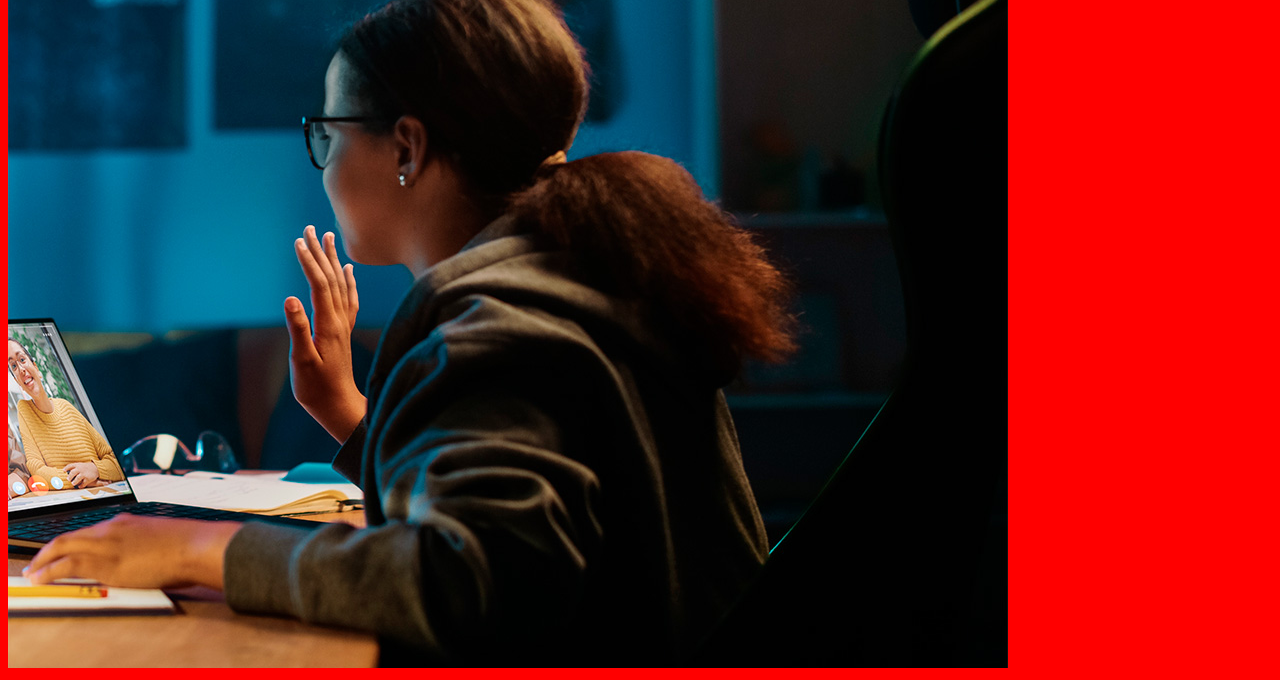
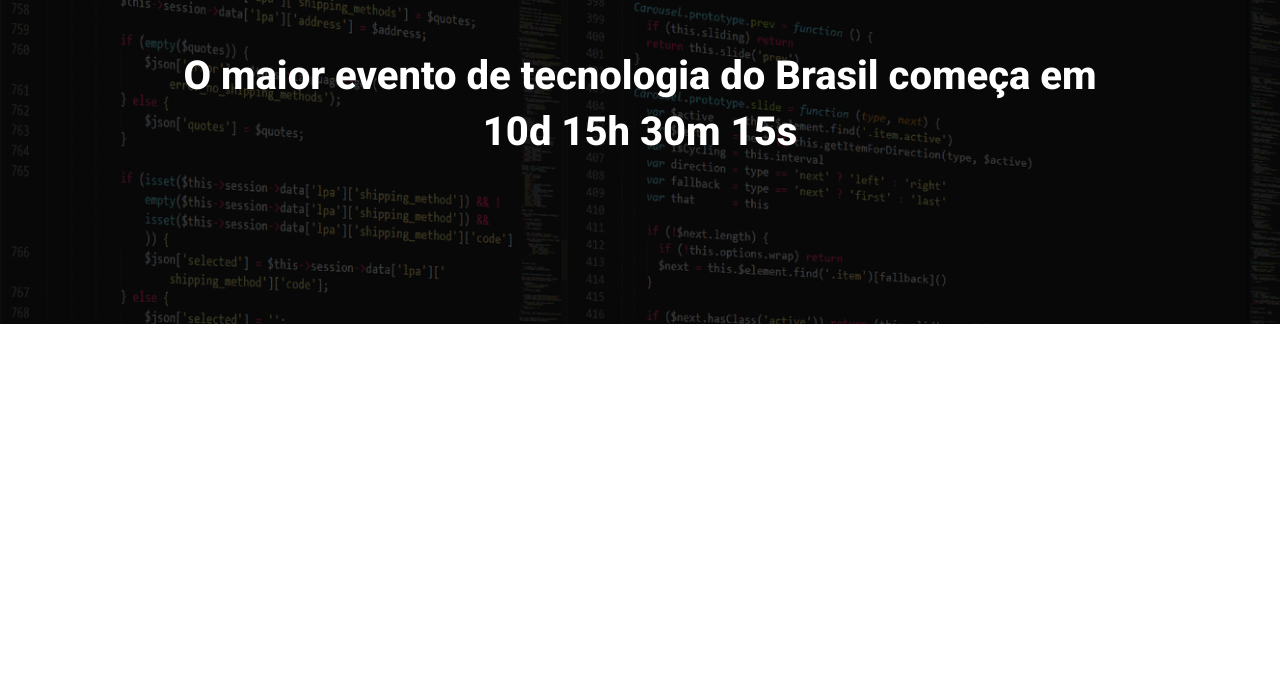
Before and after one commit to PERIMGABRIEL/ebac_tech_talks, a website built with Parcel: page src/index.html in a window 1280 px wide. Shown: the part 160-840 px from the top of the page. After the commit the page ends 800 px from the top, so only its background shows below. Built offline with nearby package versions, Linux system fonts and the light colour scheme.

Commit message:
criando o hero

```diff
--- a/src/index.html
+++ b/src/index.html
@@ -3,12 +3,24 @@
 <head>
     <meta charset="UTF-8">
     <meta name="viewport" content="width=device-width, initial-scale=1.0">
-    <title>Document</title>
+    <title>EBAC Tech Talks</title>
+    <link rel="preconnect" href="https://fonts.googleapis.com">
+    <link rel="preconnect" href="https://fonts.gstatic.com" crossorigin>
+    <link href="https://fonts.googleapis.com/css2?family=Roboto:ital,wght@0,100..900;1,100..900&display=swap" rel="stylesheet">
     <link rel="stylesheet" href="styles/main.scss">
 </head>
 <body>
-    <h1>Olá</h1>
-    <img src="./images/backend.png" alt="">
+    <header class="hero">
+        <div class="container">
+            <img class="hero__logo" src="./images/ebac_logo.svg" alt="EBAC">
+            <p class="hero__text">
+                O maior evento de tecnologia do Brasil começa em 10d 15h 30m 15s
+            </p>
+        </div>
+    </header>
+
+
+
     <script src="scripts/main.js"></script>
 </body>
 </html>
--- /dev/null
+++ b/src/styles/_hero.scss
@@ -0,0 +1,53 @@
+.hero {
+    padding-top: 64px;
+    padding-bottom: 100px;
+    background-image: url(../images/fundo.png);
+    background-repeat: no-repeat;
+    background-size: cover;
+    position: relative;
+
+    .container {
+        position: relative;
+    }
+
+    &::before {
+        position: absolute;
+        top: 0;
+        left: 0;
+        width: 100%;
+        height: 100%;
+        background-color: #000;
+        content: '';
+        opacity: .7;
+    }
+
+    &__text {
+        margin-top: 64px;
+        margin-bottom: 64px;
+        font-size: 40px;
+        line-height: 56px;
+        color: #fff;
+        font-weight: 800;
+        text-align: center;
+    }
+
+    &__logo {
+        margin: 0 auto;
+        height: 80px;
+        display: block;
+    }
+
+    @media (max-width: 640px) {
+        padding: 40px 0;
+
+        &__logo {
+            height: 40px;
+        }
+
+        &__text {
+            font-size: 22px;
+            line-height: 24px;
+            margin: 24px 0;
+        }
+    }
+}
--- a/src/styles/main.scss
+++ b/src/styles/main.scss
@@ -1,3 +1,23 @@
-body {
-    background-color: red;
+@use 'hero';
+
+* {
+    margin: 0;
+    padding: 0;
+    box-sizing: border-box;
+    font-family: Roboto, sans-serif;
+    color: #fff;
 }
+
+.container {
+    max-width: 960px;
+    width: 100%;
+    margin:  0 auto;
+
+    @media (max-width: 640px) {
+        max-width: 80%;
+    }
+
+    @media (max-width: 1024px) {
+        max-width: 90%;
+    }
+}
```
